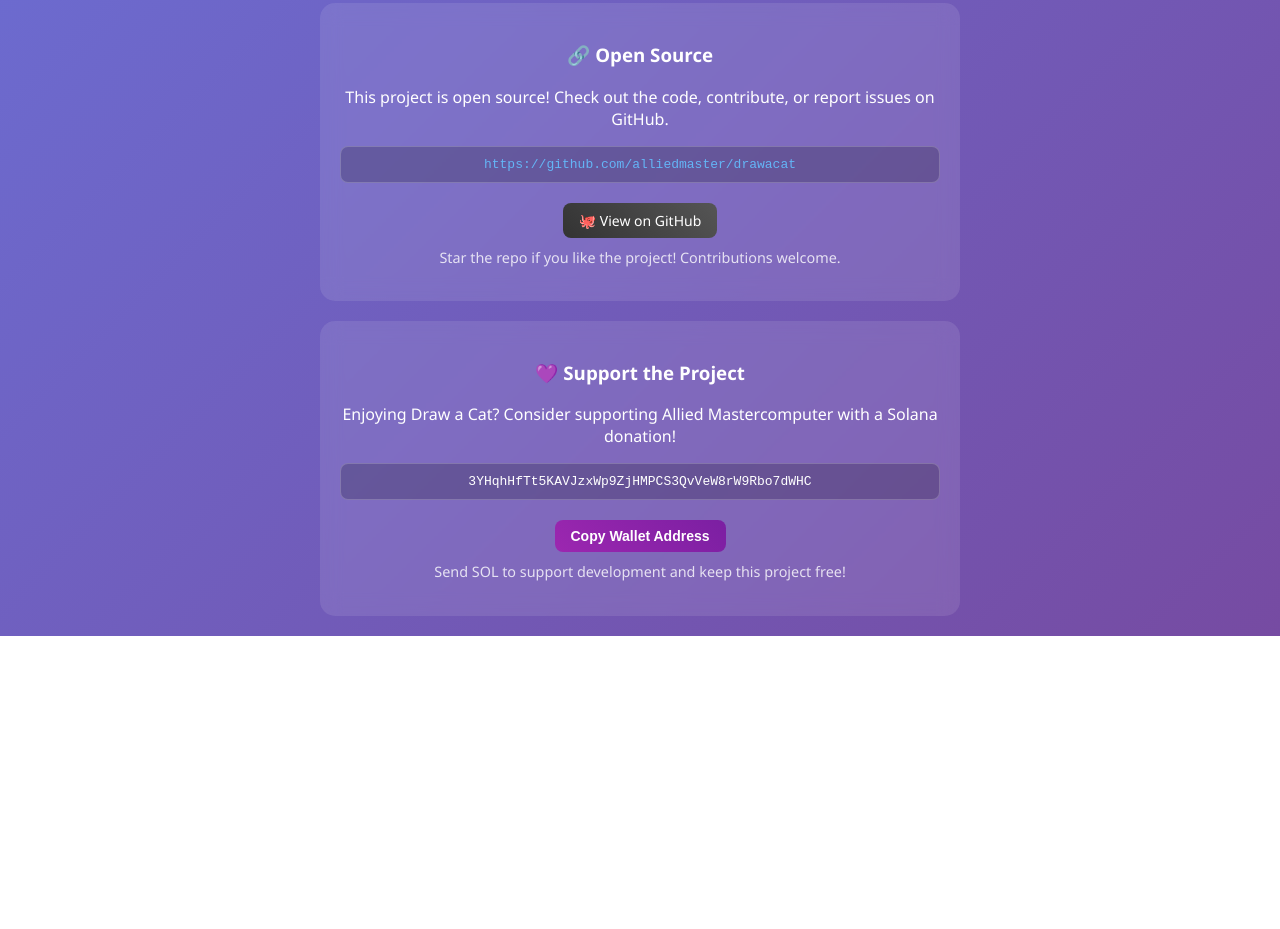
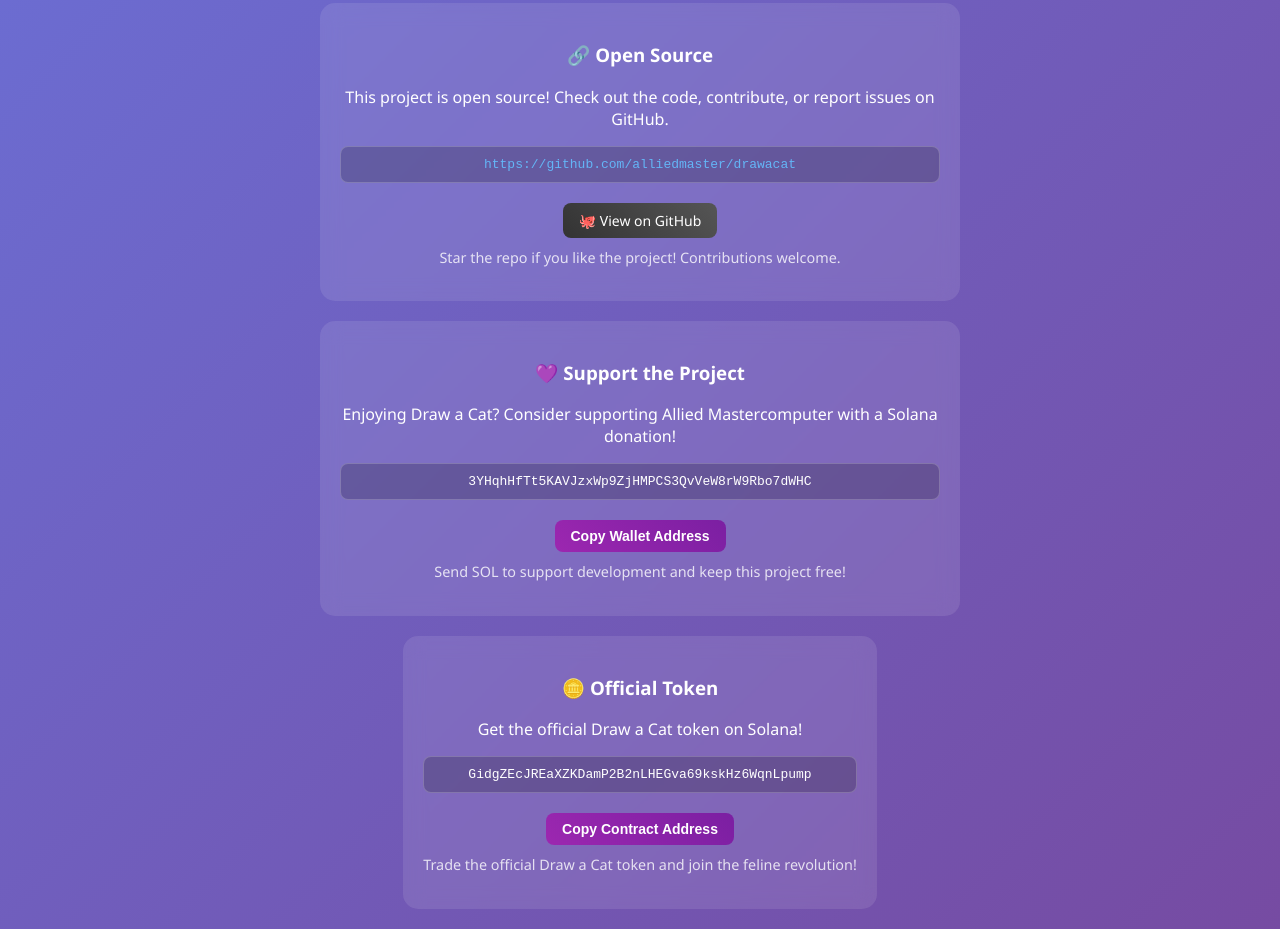
Before and after one commit to browniecoin/drawacat, a plain HTML site: page index.html in a window 1280 px wide. Shown: the part 1189-2118 px from the top of the page. Before the commit the page ends 1825 px from the top, so only its background shows below. Drawn offline with Linux system fonts and the light colour scheme.

Commit message:
Update index.html

```diff
--- a/index.html
+++ b/index.html
@@ -350,6 +350,16 @@
         </p>
     </div>
 
+    <div class="donation-section">
+        <h3>🪙 Official Token</h3>
+        <p>Get the official Draw a Cat token on Solana!</p>
+        <div class="wallet-address" id="tokenAddress">GidgZEcJREaXZKDamP2B2nLHEGva69kskHz6WqnLpump</div>
+        <button class="copy-btn" onclick="copyTokenAddress()">Copy Contract Address</button>
+        <p style="font-size: 0.9em; opacity: 0.8; margin-top: 10px;">
+            Trade the official Draw a Cat token and join the feline revolution!
+        </p>
+    </div>
+
     <script>
         const canvas = document.getElementById('drawingCanvas');
         const ctx = canvas.getContext('2d');
@@ -480,6 +490,20 @@
             });
         }
 
+        function copyTokenAddress() {
+            const tokenAddress = document.getElementById('tokenAddress').textContent;
+            navigator.clipboard.writeText(tokenAddress).then(() => {
+                const btn = event.target;
+                const originalText = btn.textContent;
+                btn.textContent = 'Copied!';
+                btn.style.background = 'linear-gradient(45deg, #4CAF50, #45a049)';
+                setTimeout(() => {
+                    btn.textContent = originalText;
+                    btn.style.background = 'linear-gradient(45deg, #9C27B0, #7B1FA2)';
+                }, 2000);
+            });
+        }
+
         function toggleTrace() {
             traceVisible = !traceVisible;
 
```
